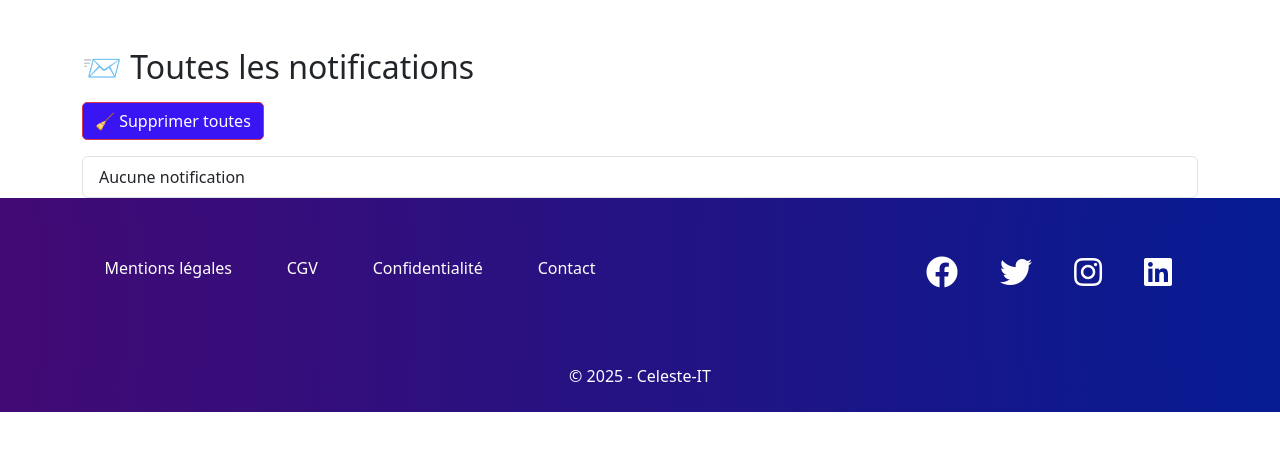
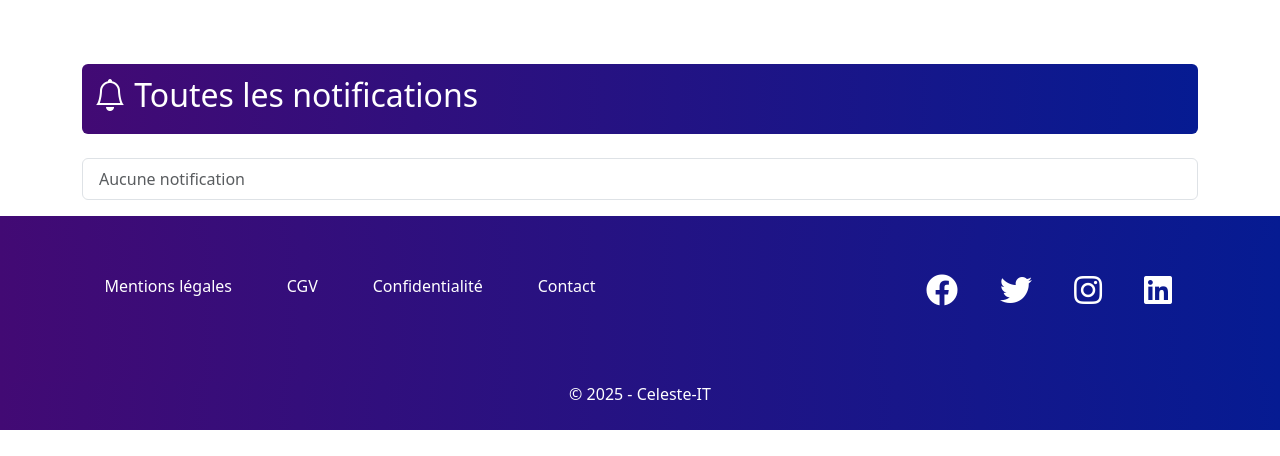
Before and after one commit to Refka-hub93/Celeste-IT-version-2, a Symfony app: template app/templates/notifications/index.html.twig in a window 1280 px wide. Shown: the part 122-578 px from the top of the page. Run offline with Twig, Linux system fonts and the light colour scheme; the template is opened without the code that fills it, so the values that code supplies are empty; some libraries are stand-ins or nearby versions.

Commit message:
bouton notif et supprimer

```diff
--- a/app/public/css/styles.css
+++ b/app/public/css/styles.css
@@ -515,6 +515,12 @@ form input[type="hidden"] {
 
 /* FIN CSS page LOGIN / SIGNIN et formulaire de contact */
 
+
+/* notification */
+.custom-title {
+  color: #ffffff !important;
+}
+
 /* Footer */
 
 footer {
--- a/app/public/js/notification.js
+++ b/app/public/js/notification.js
@@ -73,8 +73,8 @@ document.addEventListener('DOMContentLoaded', () => {
     li.appendChild(span);
 
     const btn = document.createElement('button');
-    btn.className = 'btn btn-sm btn-outline-danger ms-2';
-    btn.innerHTML = '🗑';
+    btn.className = 'btn btn-sm  ms-2';
+    btn.innerHTML = '<i class="bi bi-trash3"></i>';
     btn.addEventListener('click', () => deleteNotif(id, li));
     li.appendChild(btn);
 
--- a/app/templates/notifications/index.html.twig
+++ b/app/templates/notifications/index.html.twig
@@ -1,25 +1,41 @@
 {% extends 'base.html.twig' %}
 {% block title %}📨 Notifications{% endblock %}
-
-{% block body %}
-<div class="container mt-5">
-  <h2 class="mb-3">📨 Toutes les notifications</h2>
-
-  <button id="clear-all-btn" class="btn btn-outline-danger mb-3">🧹 Supprimer toutes</button>
-
-  <ul id="notif-full-list" class="list-group">
-    {% for notif in notifications %}
-      <li class="list-group-item d-flex justify-content-between align-items-center" data-id="{{ notif.id }}">
-        <span><strong>{{ notif.createdAt|date('d/m/Y H:i') }}</strong> – {{ notif.message }}</span>
-        <button class="btn btn-sm btn-outline-danger delete-notif-btn">🗑</button>
-      </li>
-    {% else %}
-      <li class="list-group-item">Aucune notification</li>
-    {% endfor %}
-  </ul>
-</div>
-{% endblock %}
 
 {% block javascripts %}
   <script src="{{ asset('js/notification.js') }}" defer></script>
 {% endblock %}
+
+
+{% block body %}
+<section class="container mt-5" aria-labelledby="notifications-heading">
+  <header class="mb-4 d-flex justify-content-between align-items-center rounded p-1">
+    <h2 id="notifications-heading" class="h2 text-white  p-2 rounded">
+      <i class="bi bi-bell"></i>
+ Toutes les notifications
+    </h2>
+    {# <button id="clear-all-btn" class="btn btn-outline-danger" aria-label="Supprimer toutes les notifications">
+      🧹 Supprimer toutes
+    </button> #}
+  </header>
+
+  <ul id="notif-full-list" class="list-group" role="list">
+    {% for notif in notifications %}
+      <li class="list-group-item d-flex justify-content-between align-items-center" role="listitem" data-id="{{ notif.id }}">
+        <div>
+          <time datetime="{{ notif.createdAt|date('Y-m-d\\TH:i') }}" class="fw-bold">
+            {{ notif.createdAt|date('d/m/Y H:i') }}
+          </time>
+          <span class="ms-2">{{ notif.message }}</span>
+        </div>
+        <button
+          class="btn btn-lg   delete-notif-btn"
+          aria-label="Supprimer cette notification"
+        > <i class="bi bi-trash3"></i>
+        </button>
+      </li>
+    {% else %}
+      <li class="list-group-item text-muted" role="listitem">Aucune notification</li>
+    {% endfor %}
+  </ul>
+</section>
+{% endblock %}
--- a/app/templates/tables/show.html.twig
+++ b/app/templates/tables/show.html.twig
@@ -36,8 +36,9 @@
   </div>
 
 	<div class="container mt-5">
-		<h1 class="display-4 text-center text-primary">
-			🗂️
+		<h1 class="display-4 text-center fw-bold text-primary">
+			  <i class="bi bi-kanban-fill me-2" style="color: #2667ff;"></i>
+
 			{{ tableau.title }}
 		</h1>
 
```
